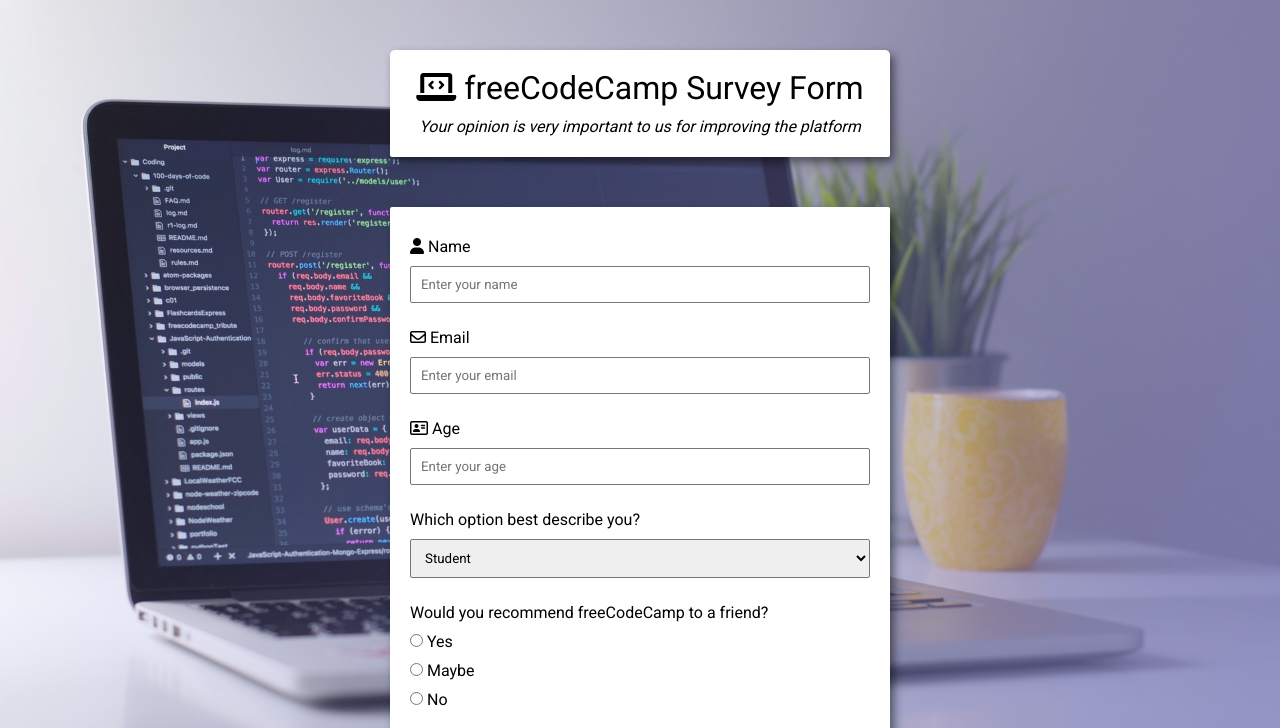
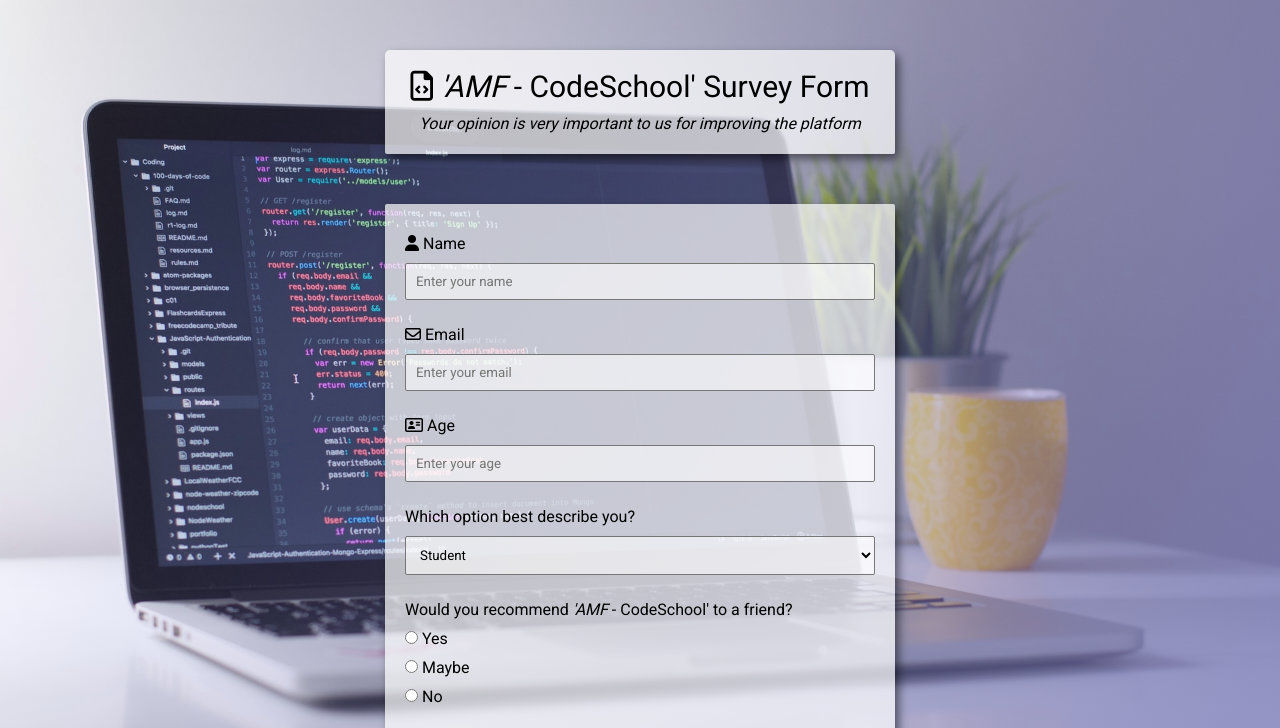
Before and after one commit to w3zeblamf/survey-form, a plain HTML site: page index.html in a window 1280 px wide. Shown: the top 728 px of the page. Drawn offline with Linux system fonts and the light colour scheme.

Commit message:
task finished

```diff
--- a/index.html
+++ b/index.html
@@ -19,8 +19,7 @@
 
 
   <!--Header-->
-  <header class="header">
-    <h1 id="title" class="text-center"><i class="fas fa-laptop-code"></i> freeCodeCamp Survey Form</h1>
+  <header class="header" class="text-center"><h1 id="title"><i class="far fa-file-code"></i> <span>'AMF</span> - CodeSchool' Survey Form</h1>
     <p id="description" class="description text-center">
       Your opinion is very important to us for improving the platform
     </p>
@@ -71,7 +70,7 @@
 
     <!-- Input Radio Container -->
 <div class="form-control">
-  <label>Would you recommend freeCodeCamp to a friend?</label>
+  <label>Would you recommend <span>'AMF</span> - CodeSchool' to a friend?</label>
   <!-- Input Type Radio Buttons -->
 <label for="recommend-1"></label>
 <input type="radio" id="recommend-1" name="recommend" value="yes"> Yes
--- a/style.css
+++ b/style.css
@@ -51,20 +51,30 @@ body::before {
   background-position: center;
 }
 
+/* Styling the title */
+
 .header {
-  background-color: #fff;
-  max-width: 500px;
+  background-color: rgba(255,255,255,0.7);
+  max-width: 510px;
   margin: 50px auto;
   padding: 1px 3px;
   box-shadow: 4px 5px 10px rgba(0,0,0,0.5);
   border-radius: 5px 5px 2px 2px;
 }
 
+
+
 h1 {
+  font-size: 30px;
 	margin-top: 18px;
 	margin-bottom: 10px;
 	color: #000;
 }
+
+span {
+  font-style: italic;
+}
+
 
 p {
 
@@ -76,8 +86,8 @@ p {
 /* Styling the Form */
 
 form {
-  background-color: #fff;
-  max-width: 500px;
+  background-color: rgba(255,255,255,0.7);
+  max-width: 510px;
   margin: 50px auto;
   padding: 30px 20px;
   box-shadow: 4px 5px 10px rgba(0,0,0,0.5);
@@ -85,6 +95,7 @@ form {
 }
 
 /* Styling form-control Class */
+
 .form-control {
  text-align: left;
   margin-bottom: 25px;
@@ -108,12 +119,15 @@ form {
   padding: 10px;
   display: block;
   width: 100%;
+  background-color: rgba(255,255,255,0.6);
 }
 
 textarea {
 min-height: 120px;
 resize: vertical;
+background-color: rgba(255,255,255,0.6);
 }
+
 /* Styling form-control Radio
         button and Checkbox */
 
```
